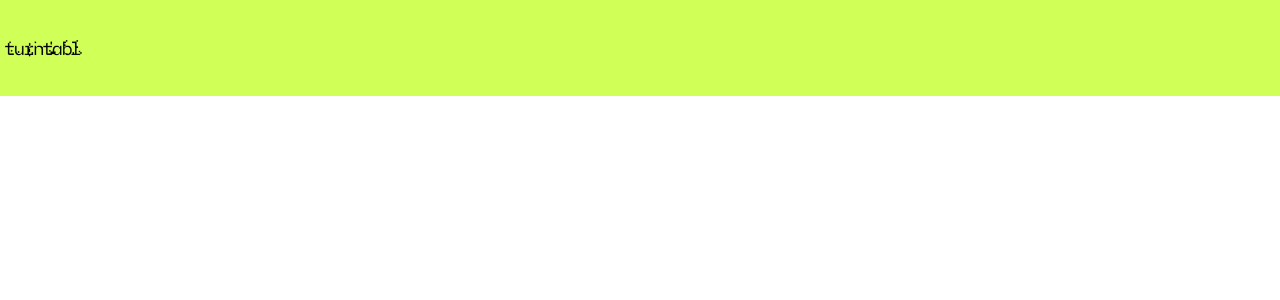
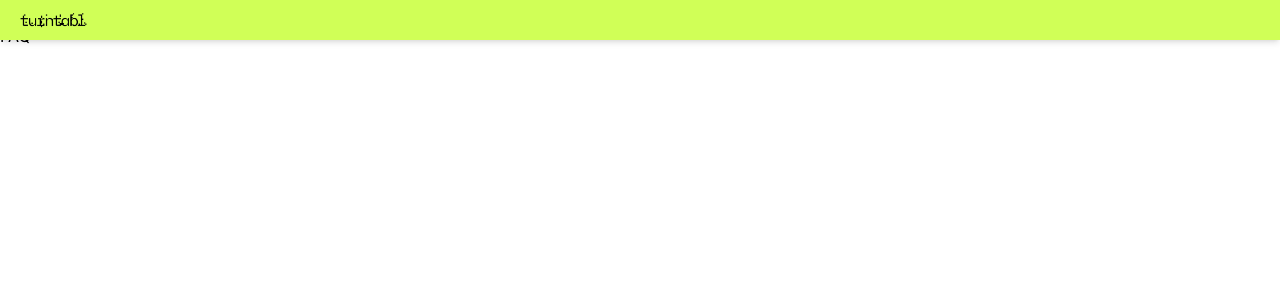
Before and after one commit to marzafiee/nextjs-employee-faq, a Next.js app: page / in a window 1280 px wide. Shown: the top 300 px of the page. Built offline with nearby package versions, Linux system fonts and the light colour scheme.

Commit message:
modified the height to the navbar adjusts to the content autmatically to prevent overflow

```diff
--- a/components/FAQ Home/Navbar/Nav.tsx
+++ b/components/FAQ Home/Navbar/Nav.tsx
@@ -3,15 +3,15 @@ import React from 'react'
 const Nav = () => {
   return (
     <div className="transition-all duration-200 h-[12vh] z-[100] fixed w-full"> {/*nav bar div*/}
-        <div className="flex items-center h-full justify start w-full mx-auto bg-[#D0FF57]"> {/*flexbox for navbar */}
+        <div className="flex items-center justify-start w-full mx-auto bg-[#D0FF57] shadow-md"> {/*flexbox for navbar */}
             {/* defining a div for the flex containers for various elements in the navbar but since I only have the logo here, I only created one container to the far left*/}
 
             {/* LOGO */}
-            <div className="flex items-center">
+            <div className="flex items-center justify-start px-4 py-2">
                 <img
                     src="/images/turntabl_Logo.png"
                     alt="Turntabl Logo"
-                    className="h-7 w-auto"
+                    className="h-6 w-auto max-h-[48px]"
                 />
             </div>
         </div>
```
